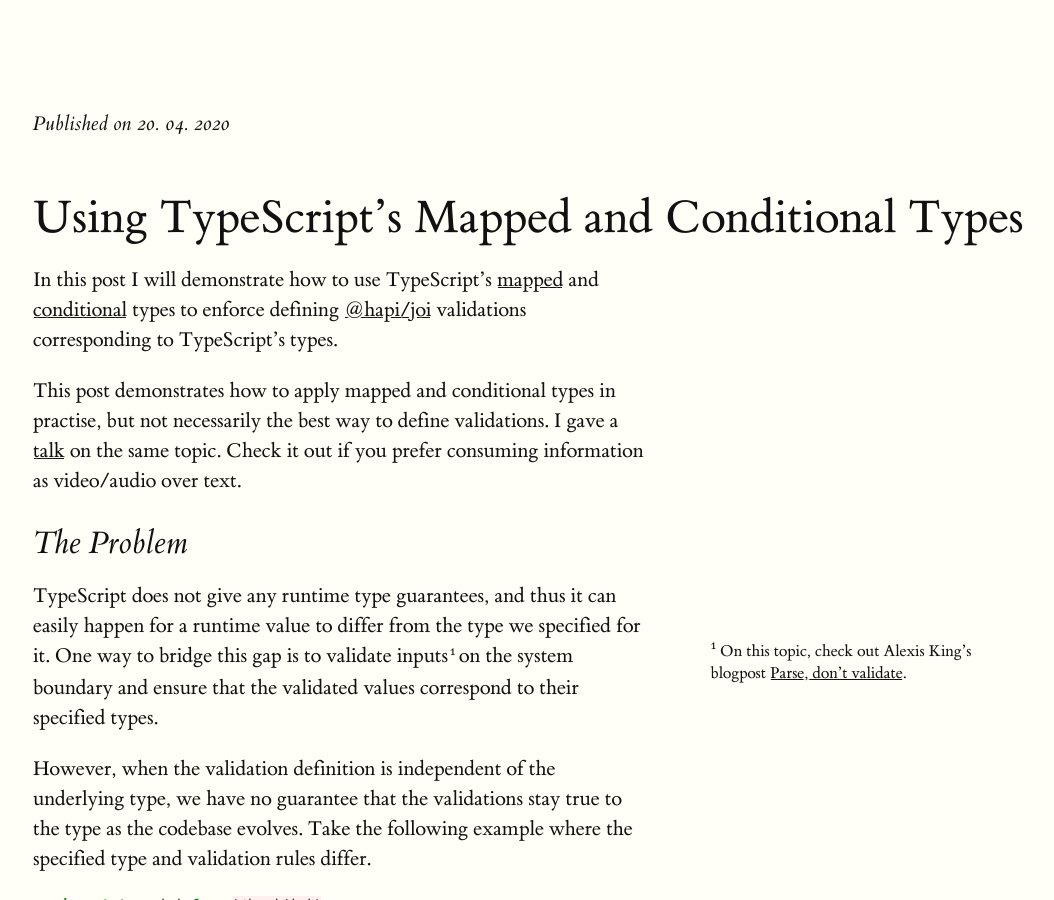
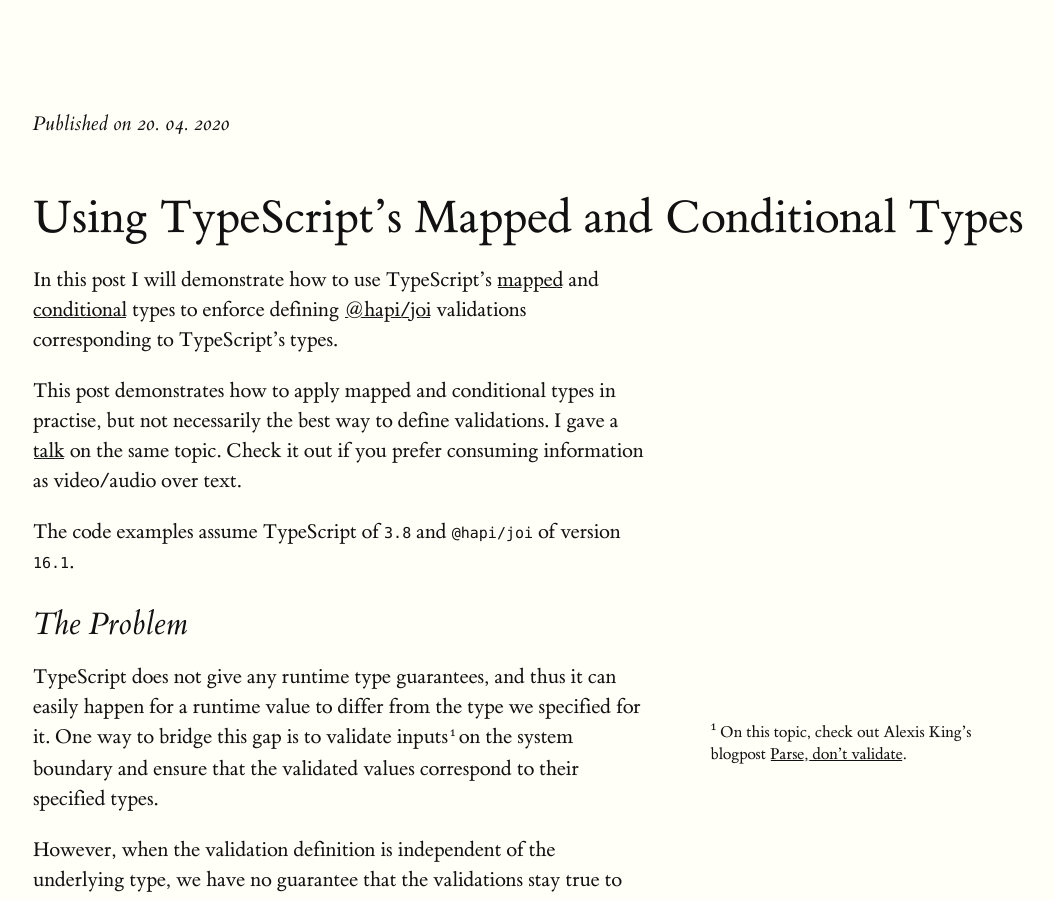
Before and after one commit to pavelkucera/pavelkucera.github.io, a Jekyll site: the page built from _posts/2020-04-20-using-typescripts-mapped-and-conditional-types.md, in a window 1280 px wide and 900 px high. Shown: the whole window, without its empty margins (127-1181 px from the left). Built offline with Jekyll 4.4.1, drawn with Linux system fonts in a browser that asks for light colours.

Commit message:
Add tool version specification

```diff
--- a/_posts/2020-04-20-using-typescripts-mapped-and-conditional-types.md
+++ b/_posts/2020-04-20-using-typescripts-mapped-and-conditional-types.md
@@ -11,6 +11,8 @@ In this post I will demonstrate how to use TypeScript's [mapped](https://www.typ
 This post demonstrates how to apply mapped and conditional types in practise, but not necessarily the best way to define validations.
 I gave a [talk]({% post_url 2019-11-21-typescript-mapped-and-conditional-types-copenhagenjs %}) on the same topic.
 Check it out if you prefer consuming information as video/audio over text.
+
+The code examples assume TypeScript of `3.8` and `@hapi/joi` of version `16.1`.
 
 ## The Problem
 
```
